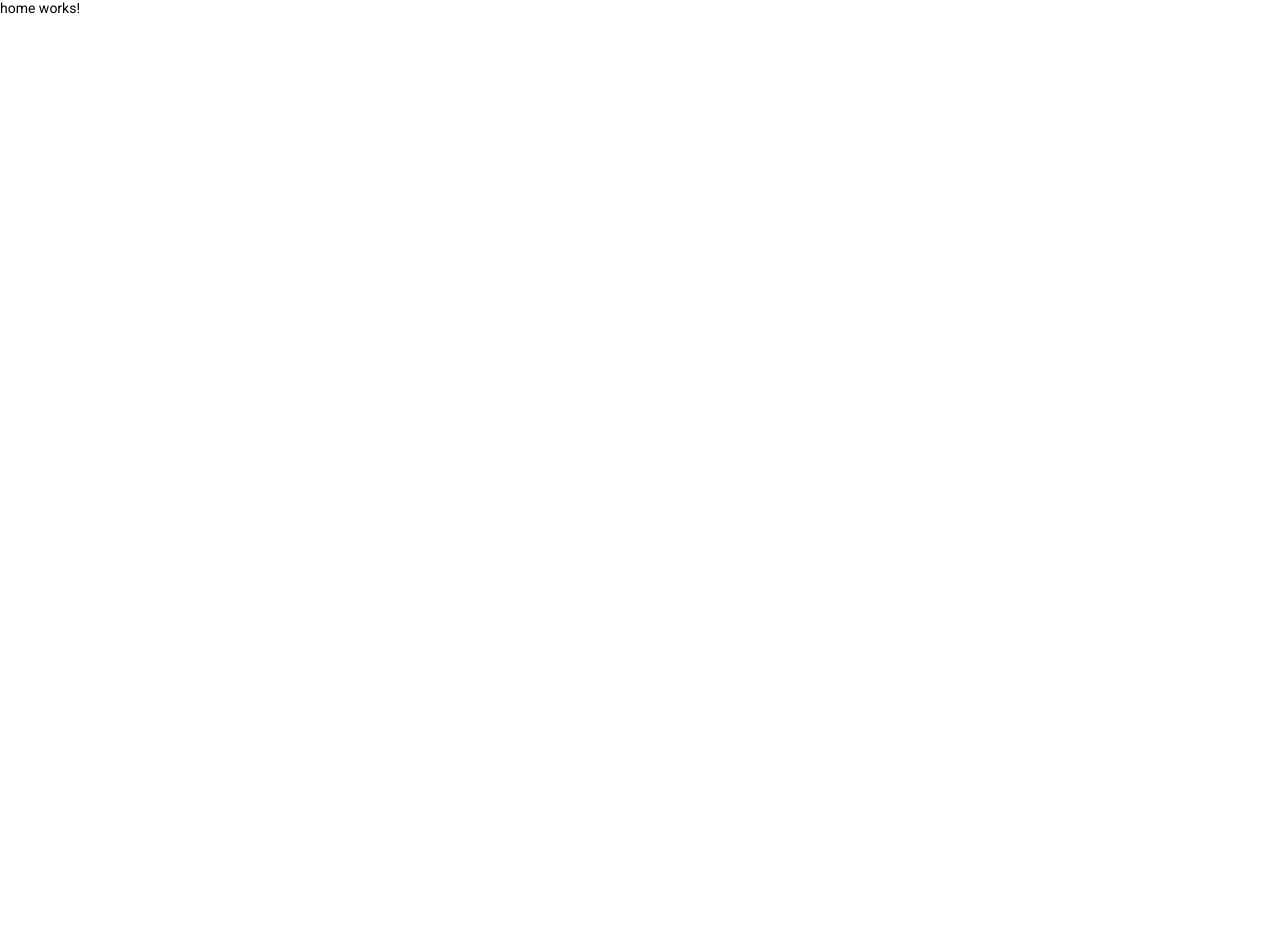
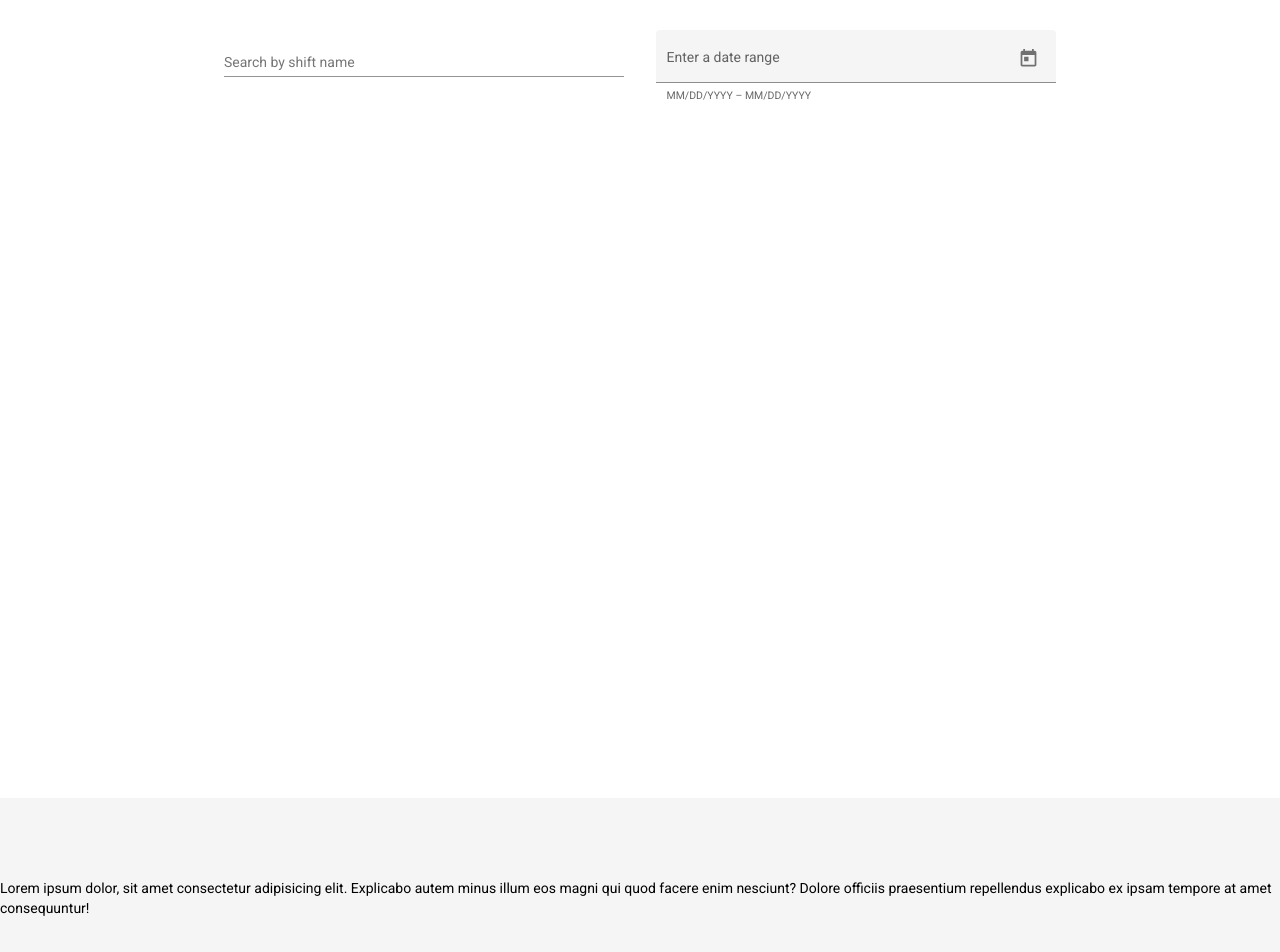
Before and after one commit to MirceaDumitrescu/angular-shift-builder, an Angular app: page / in a window 1280 px wide. Shown: the part 62-1014 px from the top of the page. Before the commit the page ends 800 px from the top, so only its background shows below. Built offline with nearby package versions, Linux system fonts and the light colour scheme; sample sign-in values are in the browser's storage.

Commit message:
Started work on search component, implemented input fields for search and date range selectors

```diff
--- /dev/null
+++ b/src/app/Components/footer/footer.component.html
@@ -0,0 +1,7 @@
+<footer>
+  <div class="container-footer">
+    Lorem ipsum dolor, sit amet consectetur adipisicing elit. Explicabo autem
+    minus illum eos magni qui quod facere enim nesciunt? Dolore officiis
+    praesentium repellendus explicabo ex ipsam tempore at amet consequuntur!
+  </div>
+</footer>
--- /dev/null
+++ b/src/app/Components/footer/footer.component.scss
@@ -0,0 +1,11 @@
+.container-footer {
+    padding: 0;
+    margin: 0;
+    width: 100%;
+    height: 200px;
+    background-color: #f5f5f5;
+    display: flex;
+    flex-direction: column;
+    justify-content: center;
+    align-items: center;
+}
--- /dev/null
+++ b/src/app/Components/footer/footer.component.ts
@@ -0,0 +1,15 @@
+import { Component, OnInit } from '@angular/core';
+
+@Component({
+  selector: 'app-footer',
+  templateUrl: './footer.component.html',
+  styleUrls: ['./footer.component.scss']
+})
+export class FooterComponent implements OnInit {
+
+  constructor() { }
+
+  ngOnInit(): void {
+  }
+
+}
--- a/src/app/Components/navbar/navbar.component.html
+++ b/src/app/Components/navbar/navbar.component.html
@@ -4,7 +4,7 @@
         <a routerLink="/" class='menu-link'>Home</a>
         <a routerLink="/dashboard" class='menu-link'>Dashboard</a>
         <a routerLink="/profile" class='menu-link'>Profile</a>
-        <a routerLink="/register" class='menu-link'>Register</a>
+        <a *ngIf='!loggedInUser' routerLink="/register" class='menu-link'>Register</a>
         <a *ngIf='!loggedInUser' routerLink="/login" class='menu-link'>Login</a>
         <a *ngIf='loggedInUser' (click)='logout()' class='menu-link logout'>Logout {{ loggedInUser }}</a>
     </div>
--- /dev/null
+++ b/src/app/Components/search-bar/search-bar.component.html
@@ -0,0 +1,24 @@
+<div class='search-wrapper'>
+
+<mat-form-field >
+  <input
+    matInput
+    (keyup)="applyFilter($event)"
+    placeholder="Search by shift name"
+    class='search-bar'
+    [(ngModel)]="searchTerm"
+  />
+</mat-form-field>
+
+<mat-form-field appearance="fill">
+    <mat-label>Enter a date range</mat-label>
+    <mat-date-range-input [rangePicker]="picker">
+    <input matStartDate placeholder="Start date">
+    <input matEndDate placeholder="End date">
+    </mat-date-range-input>
+    <mat-hint>MM/DD/YYYY – MM/DD/YYYY</mat-hint>
+    <mat-datepicker-toggle matSuffix [for]="picker"></mat-datepicker-toggle>
+    <mat-date-range-picker #picker></mat-date-range-picker>
+</mat-form-field>
+
+</div>
--- /dev/null
+++ b/src/app/Components/search-bar/search-bar.component.scss
@@ -0,0 +1,12 @@
+.search-wrapper {
+    display: flex;
+    flex-direction: row;
+    justify-content: space-between;
+    align-items: center;
+    padding: 1rem;
+    mat-form-field {
+        padding: 1rem;
+        width: 400px;
+    }
+
+}
--- /dev/null
+++ b/src/app/Components/search-bar/search-bar.component.ts
@@ -0,0 +1,21 @@
+import { Component, OnInit } from '@angular/core';
+
+@Component({
+  selector: 'app-search-bar',
+  templateUrl: './search-bar.component.html',
+  styleUrls: ['./search-bar.component.scss']
+})
+export class SearchBarComponent implements OnInit {
+
+  public searchTerm: string;
+
+  constructor() { }
+
+  ngOnInit(): void {
+  }
+
+  public applyFilter(event: Event) {
+    const filterValue = (event.target as HTMLInputElement).value;
+    console.log(filterValue);
+  }
+}
--- a/src/app/Pages/home/home.component.html
+++ b/src/app/Pages/home/home.component.html
@@ -1 +1,3 @@
-<p>home works!</p>
+<section class="home">
+    <app-search-bar></app-search-bar>
+</section>
--- a/src/app/Pages/home/home.component.scss
+++ b/src/app/Pages/home/home.component.scss
@@ -0,0 +1,7 @@
+.home {
+    height: 100vh;
+    display: flex;
+    flex-direction: column;
+    justify-content: flex-start;
+    align-items: center;
+}
--- a/src/app/app.component.html
+++ b/src/app/app.component.html
@@ -1,2 +1,3 @@
 <app-navbar></app-navbar>
 <router-outlet></router-outlet>
+<app-footer></app-footer>
```
Also changed, not shown: src/app/app.module.ts (+12 -2 lines), 2 other files (tests, documents, lock files or other folders).
